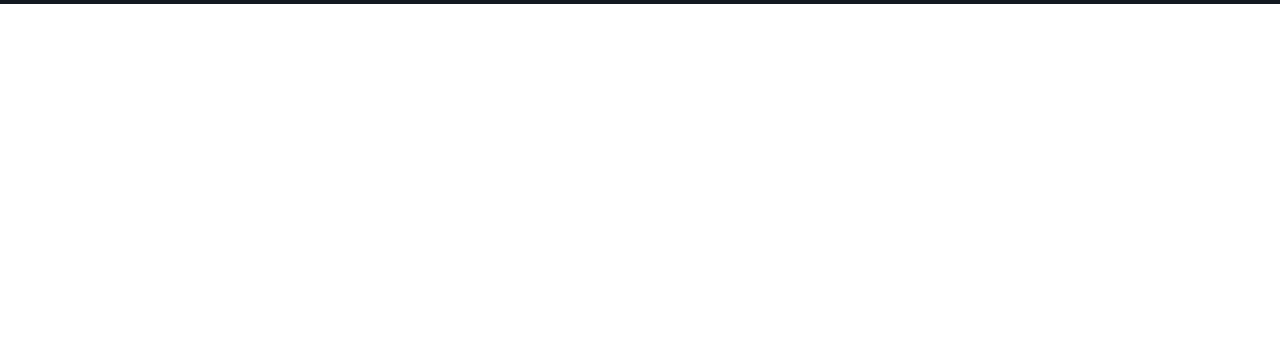
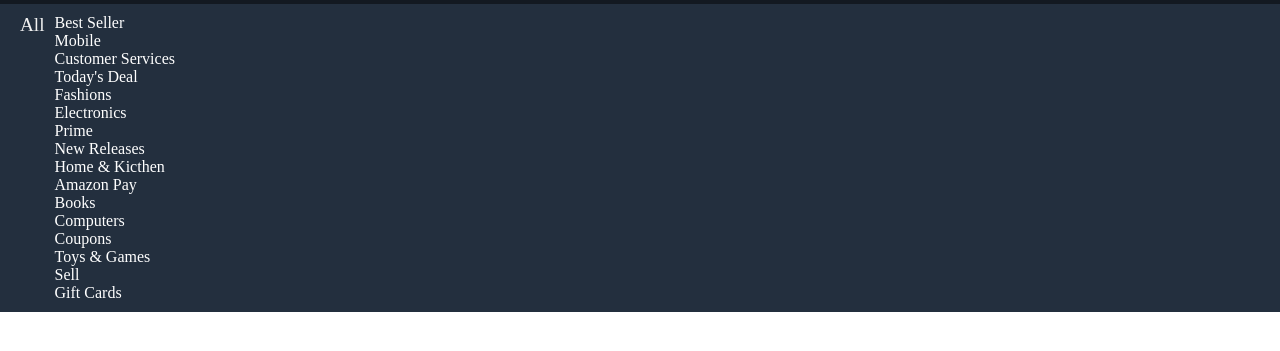
Before and after one commit to Sahilsingh1998/amazon, a plain HTML site: page index.html in a window 1280 px wide. Shown: the part 115-466 px from the top of the page. Drawn offline with Linux system fonts and the light colour scheme.

Commit message:
update menu

```diff
--- a/index.html
+++ b/index.html
@@ -24,7 +24,7 @@
                 <button type="submit"><i class="fa fa-search"></i></button>
             </div>
             <div class="flag">
-               <a href="#"><img src="download.png" height="25"><i class="fa fa-caret-down flagarrow"></i></a>
+                <a href="#"><img src="download.png" height="25"><i class="fa fa-caret-down flagarrow"></i></a>
             </div>
             <div class="navbar">
 
@@ -48,9 +48,34 @@
 
             </div>
             <div class="cart">
-            <i class="fa fa-cart-arrow-down" aria-hidden="true"></i>
+                <i class="fa fa-cart-arrow-down" aria-hidden="true"></i>
             </div>
         </nav>
+        <div class="main">
+            <div class="menu">
+            <a href="#">All</a>
+        </div>
+        <div class="list">
+            <ul>
+                <li>Best Seller</li>
+                <li>Mobile</li>
+                <li>Customer Services</li>
+                <li>Today's Deal</li>
+                <li>Fashions</li>
+                <li>Electronics</li>
+                <li>Prime</li>
+                <li>New Releases</li>
+                <li>Home & Kicthen</li>
+                <li>Amazon Pay</li>
+                <li>Books</li>
+                <li>Computers</li>
+                <li>Coupons</li>
+                <li>Toys & Games</li>
+                <li>Sell</li>
+                <li>Gift Cards</li>
+            </ul>
+        </div>
+        </div>
     </header>
 </body>
 
--- a/style.css
+++ b/style.css
@@ -122,3 +122,30 @@
 
 
  }
+.main {
+  display: flex;
+  background-color: #232f3e;
+  padding: 10px;
+
+}
+.menu{
+  padding: 0 10px;
+}
+.menu a{
+  font-size: 1.2rem;
+  color: #f1f1f1;
+  text-decoration: none;
+}
+.list{
+  display: flex;
+  text-decoration: none;
+  list-style:none;
+
+
+
+}
+.list ul li{
+  text-decoration: none;
+  color: white;
+  list-style: none;
+}
```
